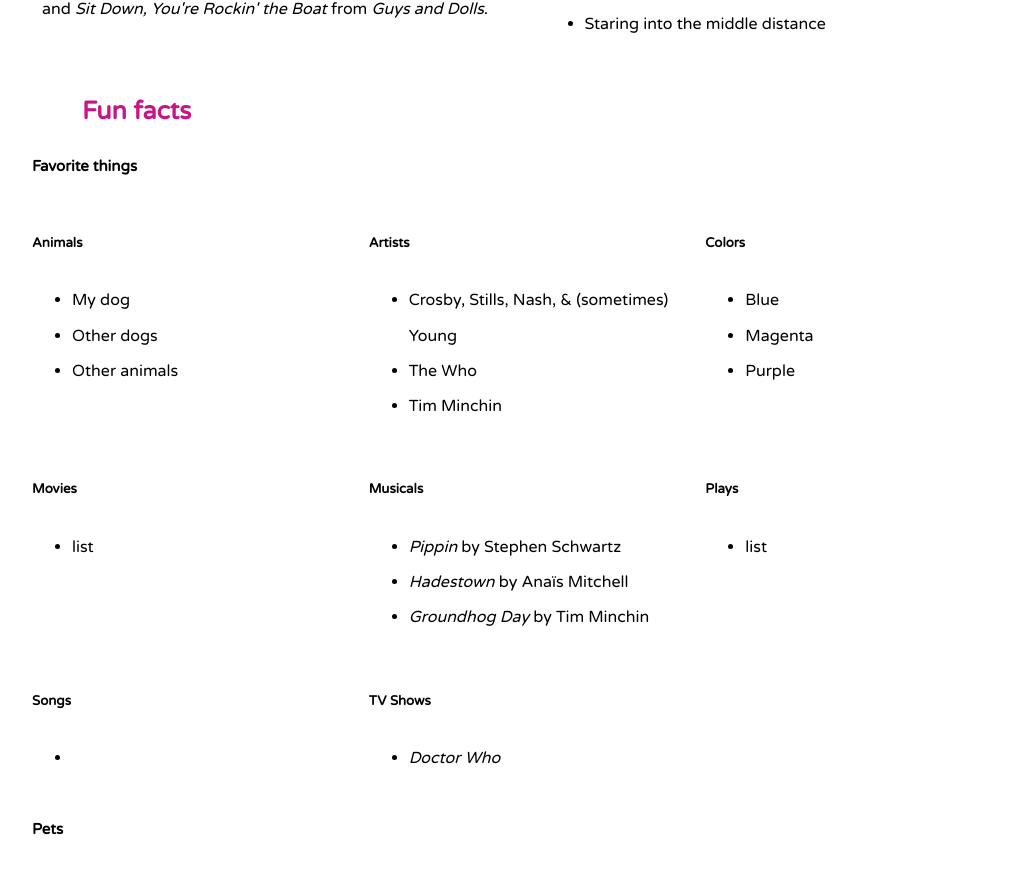
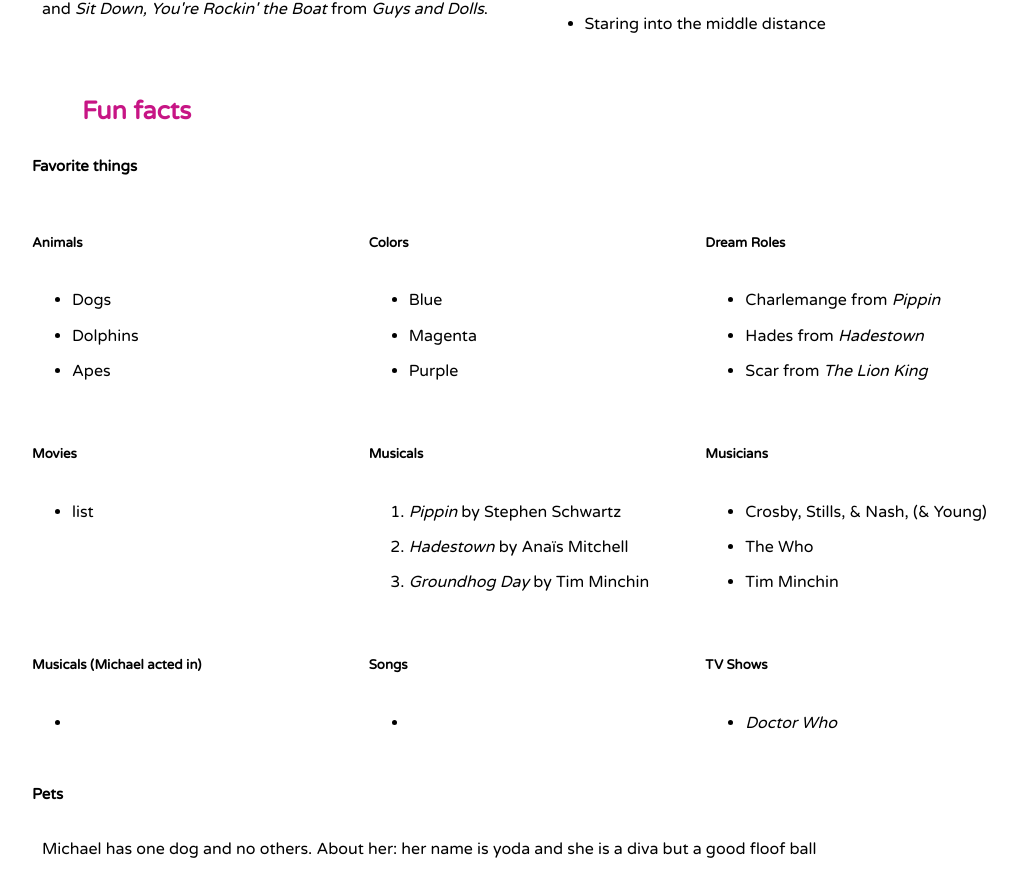
Before and after one commit to msquidward17/project1, a PHP site: page /mb.php in a window 1280 px wide. Shown: the part 3716-4591 px from the top of the page, without its empty margins (108-1125 px from the left). Run offline with PHP 8.4, Linux system fonts and the light colour scheme.

Commit message:
Update mb.php
Added more content; need to finish lists and photos

```diff
--- a/mb.php
+++ b/mb.php
@@ -86,17 +86,9 @@
 						<div>
 							<h5>Animals</h5>
 							<ul>
-								<li>My dog</li>
-								<li>Other dogs</li>
-								<li>Other animals</li>
-							</ul>
-						</div>
-						<div>
-							<h5>Artists</h5>
-							<ul>
-								<li>Crosby, Stills, Nash, & (sometimes) Young</li>
-								<li>The Who</li>
-								<li>Tim Minchin</li>
+								<li>Dogs</li>
+								<li>Dolphins</li>
+								<li>Apes</li>
 							</ul>
 						</div>
 						<div>
@@ -108,6 +100,14 @@
 							</ul>
 						</div>
 						<div>
+							<h5>Dream Roles</h5>
+							<ul>
+								<li>Charlemange from <cite>Pippin</cite></li>
+								<li>Hades from <cite>Hadestown</cite></li>
+								<li>Scar from <cite>The Lion King</cite></li>
+							</ul>
+						</div>
+						<div>
 							<h5>Movies</h5>
 							<ul>
 								<li>list</li>
@@ -116,17 +116,24 @@
 
 						<div>
 							<h5>Musicals</h5>
-							<ul>
+							<ol>
 								<li><cite>Pippin</cite> by Stephen Schwartz</li>
 								<li><cite>Hadestown</cite> by Anaïs Mitchell</li>
 								<li><cite>Groundhog Day</cite> by Tim Minchin</li>
+							</ol>
+						</div>
+						<div>
+							<h5>Musicians</h5>
+							<ul>
+								<li>Crosby, Stills, & Nash, (& Young)</li>
+								<li>The Who</li>
+								<li>Tim Minchin</li>
 							</ul>
 						</div>
-
 						<div>
-							<h5>Plays</h5>
+							<h5>Musicals (Michael acted in)</h5>
 							<ul>
-								<li>list</li>
+								<li><cite></cite></li>
 							</ul>
 						</div>
 
@@ -146,7 +153,7 @@
 					</div>
 					<section>
 						<h4>Pets</h4>
-						<p>Michael has _____ dogs and __others?____. About them:________-insert some stuff, maybe a picture would be cute-____</p>
+						<p>Michael has one dog and no others. About her: her name is yoda and she is a diva but a good floof ball</p>
 						<figure>
 							<img src="images/" alt="">
 							<figcaption>caption</figcaption>
```
